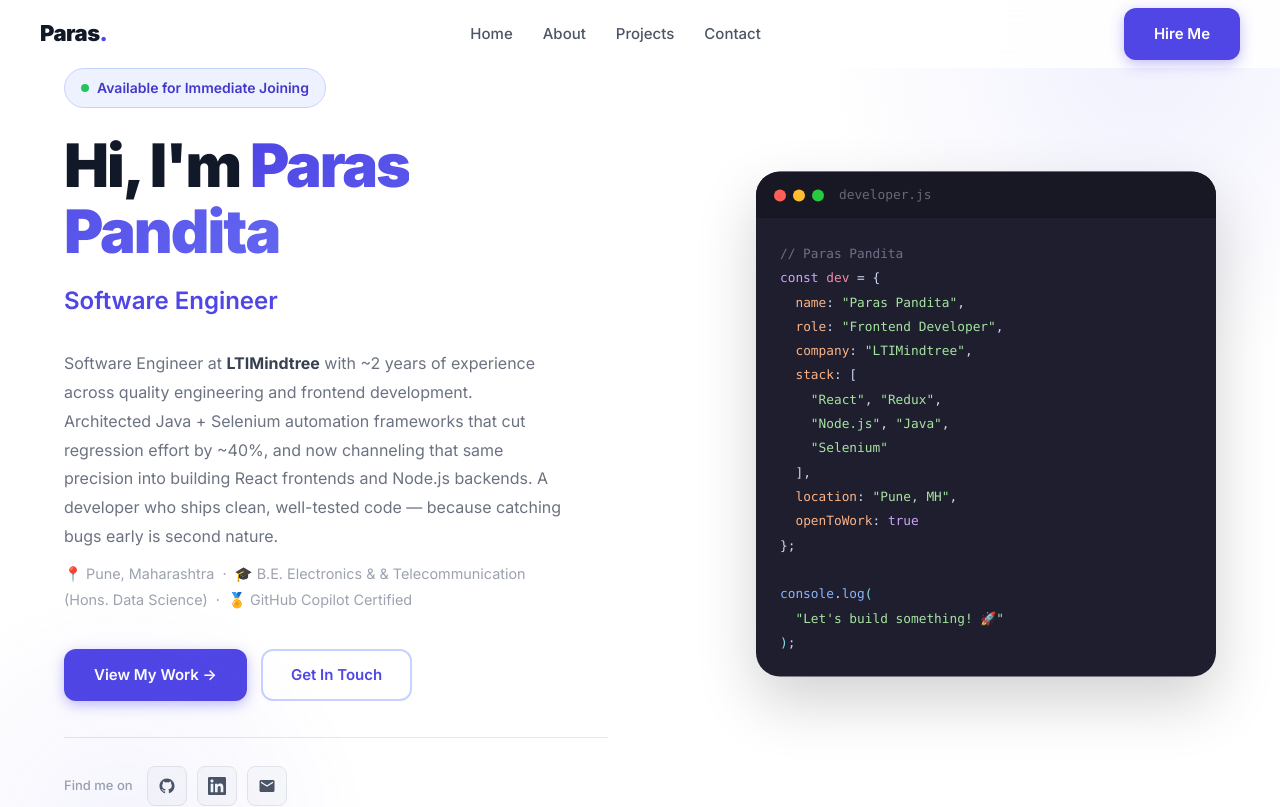
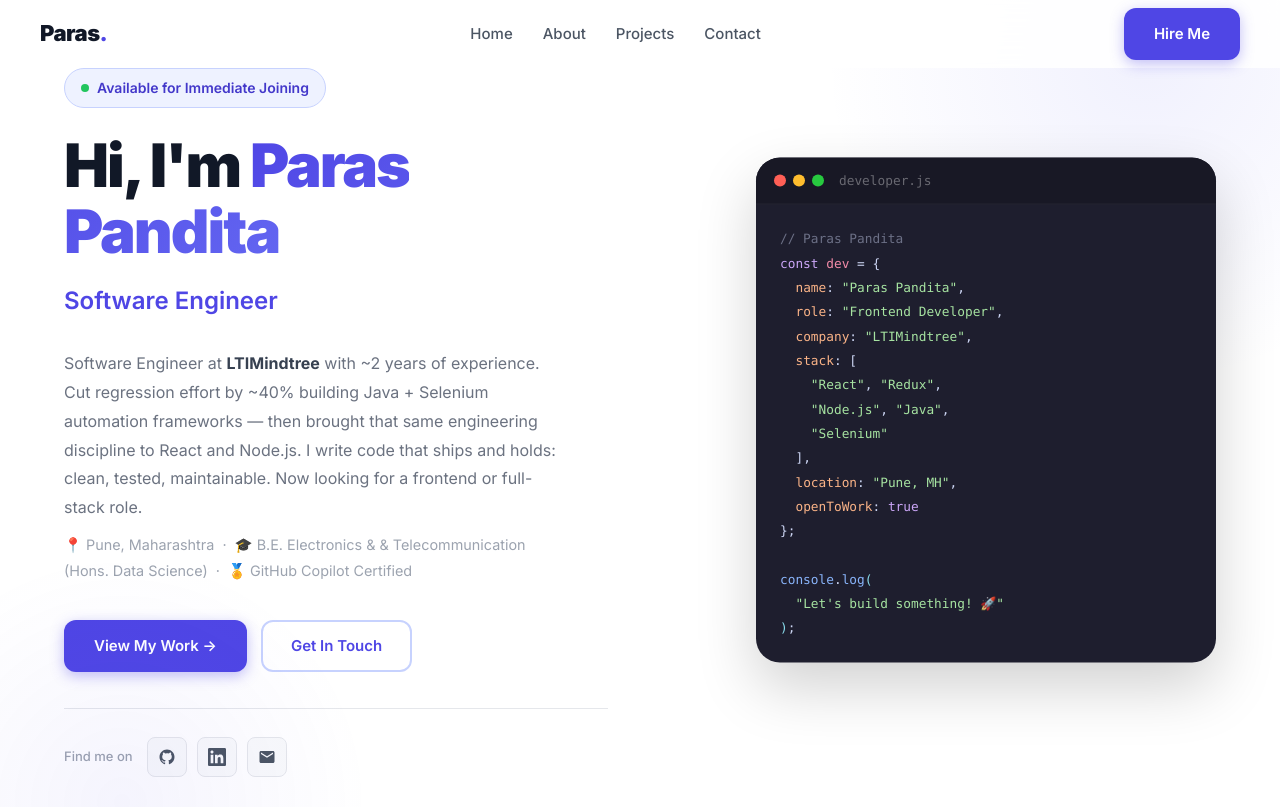
Before and after one commit to Paras-pp/Portfolio, a React (Vite) app in the folder client/: page / in a window 1280 px wide. Shown: the top 807 px of the page. Built offline with nearby package versions, Linux system fonts and the light colour scheme.

Commit message:
Portfolio update

```diff
--- a/client/src/components/Hero.jsx
+++ b/client/src/components/Hero.jsx
@@ -71,10 +71,10 @@ export default function Hero() {
             <p className="hero-description">
               Software Engineer at{' '}
               <strong style={{ color: 'var(--gray-700)' }}>LTIMindtree</strong>{' '}
-              with ~2 years of experience across quality engineering and frontend development.
-              Architected Java + Selenium automation frameworks that cut regression effort by ~40%,
-              and now channeling that same precision into building React frontends and Node.js backends.
-              A developer who ships clean, well-tested code — because catching bugs early is second nature.
+              with ~2 years of experience. Cut regression effort by ~40% building Java + Selenium
+              automation frameworks — then brought that same engineering discipline to React and Node.js.
+              I write code that ships and holds: clean, tested, maintainable. Now looking for a frontend
+              or full-stack role.
               <span style={{ display: 'block', marginTop: '10px', fontSize: '0.9rem', color: 'var(--gray-400)' }}>
                 📍 Pune, Maharashtra &nbsp;·&nbsp; 🎓 B.E. Electronics & &amp; Telecommunication (Hons. Data Science) &nbsp;·&nbsp; 🏅 GitHub Copilot Certified
               </span>
```
